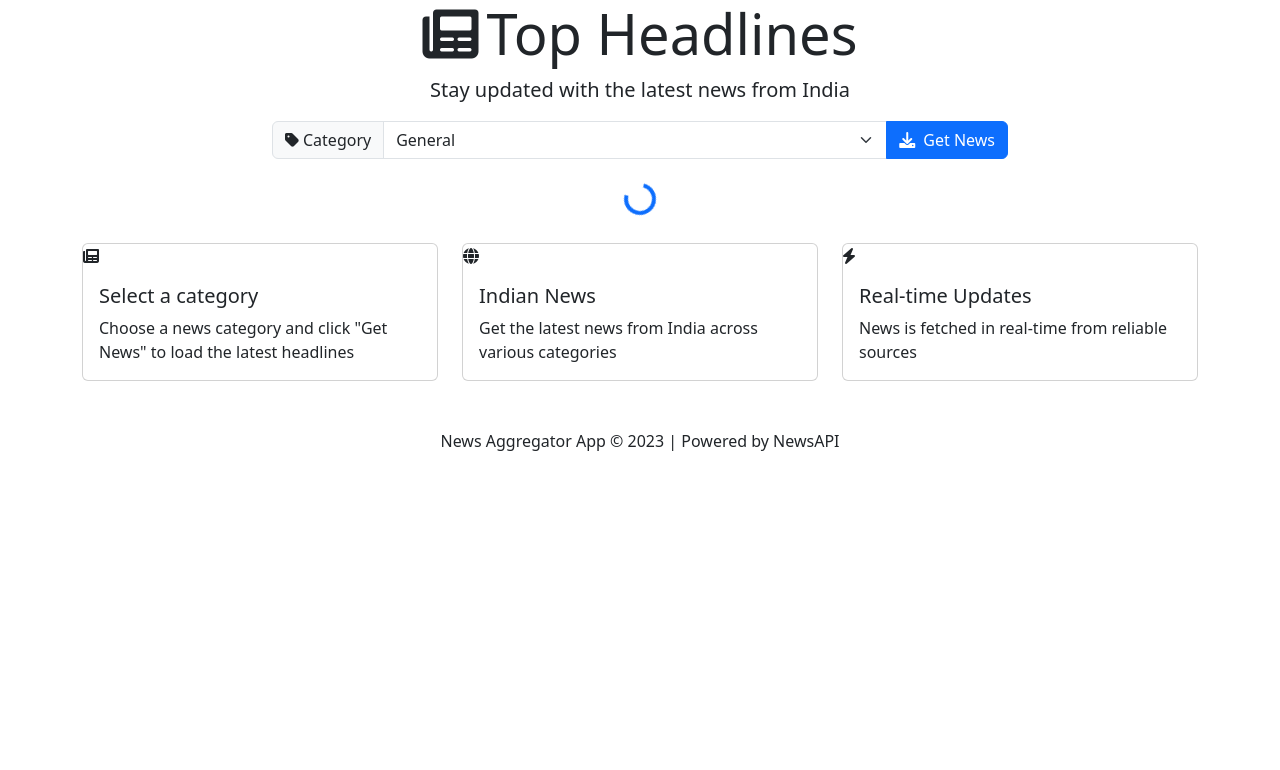
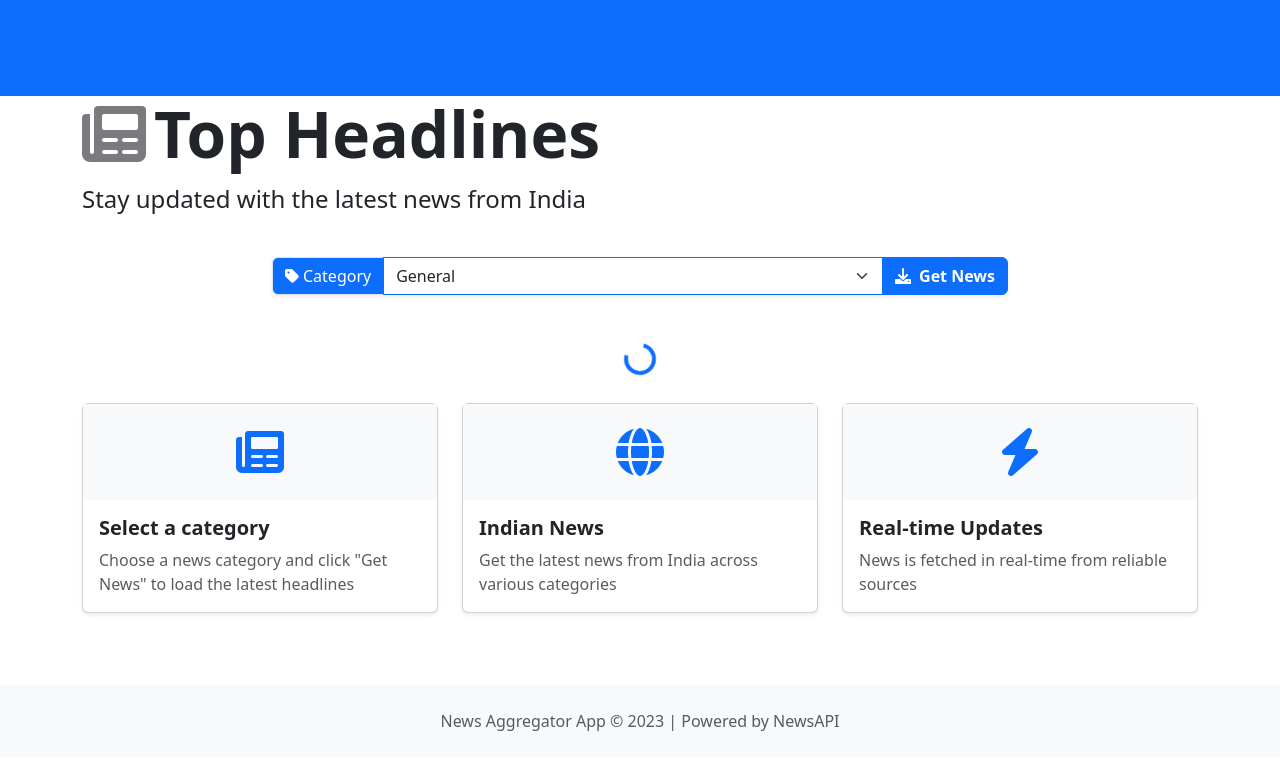
Before and after one commit to sanjaynakum90/JS-Practis, a plain HTML site: page Practic-8/index.html in a window 1280 px wide. Drawn offline with nearby package versions, Linux system fonts and the light colour scheme.

Commit message:
Add files via upload

```diff
--- a/Practic-8/index.html
+++ b/Practic-8/index.html
@@ -12,20 +12,21 @@
 
 <body>
 
-    <header class="news-header text-center">
+    <header class="news-header text-center py-5 bg-primary text-white"></header>
         <div class="container">
-            <h1 class="display-4"><i class="fas fa-newspaper me-2"></i>Top Headlines</h1>
-            <p class="lead">Stay updated with the latest news from India</p>
+            <h1 class="display-3 fw-bold"><i class="fas fa-newspaper me-2 animate-pulse"></i>Top Headlines</h1>
+            <p class="lead fs-4">Stay updated with the latest news from India</p>
         </div>
     </header>
 
-    <div class="container">
-        <div class="row justify-content-center mb-4">
+    <div class="container py-4">
+        <div class="row justify-content-center mb-5">
             <div class="col-md-8 text-center">
-                <div class="input-group">
-                    <label class="input-group-text" for="categorySelect"><i class="fas fa-tag me-1"></i>
-                        Category</label>
-                    <select class="form-select category-select" id="categorySelect">
+                <div class="input-group shadow-sm">
+                    <label class="input-group-text bg-primary text-white" for="categorySelect">
+                        <i class="fas fa-tag me-1"></i>Category
+                    </label>
+                    <select class="form-select border-primary category-select" id="categorySelect">
                         <option value="general">General</option>
                         <option value="technology">Technology</option>
                         <option value="sports">Sports</option>
@@ -34,13 +35,12 @@
                         <option value="science">Science</option>
                         <option value="entertainment">Entertainment</option>
                     </select>
-                    <button class="btn btn-primary" id="fetchBtn">
+                    <button class="btn btn-primary fw-bold" id="fetchBtn">
                         <i class="fas fa-download me-1"></i> Get News
                     </button>
                 </div>
             </div>
         </div>
-
 
         <div class="row mb-4">
             <div class="col text-center">
@@ -50,53 +50,63 @@
             </div>
         </div>
 
-
         <div id="newsContainer" class="row row-cols-1 row-cols-md-2 row-cols-lg-3 g-4 news-container">
-
             <div class="col">
-                <div class="card">
-                    <div class="placeholder-image">
-                        <i class="fas fa-newspaper"></i>
+                <div class="card h-100 shadow-sm hover-effect">
+                    <div class="placeholder-image bg-light p-4 text-center">
+                        <i class="fas fa-newspaper fa-3x text-primary"></i>
                     </div>
                     <div class="card-body">
-                        <h5 class="card-title">Select a category</h5>
-                        <p class="card-text">Choose a news category and click "Get News" to load the latest headlines
-                        </p>
+                        <h5 class="card-title fw-bold">Select a category</h5>
+                        <p class="card-text text-muted">Choose a news category and click "Get News" to load the latest headlines</p>
                     </div>
                 </div>
             </div>
             <div class="col">
-                <div class="card">
-                    <div class="placeholder-image">
-                        <i class="fas fa-globe"></i>
+                <div class="card h-100 shadow-sm hover-effect">
+                    <div class="placeholder-image bg-light p-4 text-center">
+                        <i class="fas fa-globe fa-3x text-primary"></i>
                     </div>
                     <div class="card-body">
-                        <h5 class="card-title">Indian News</h5>
-                        <p class="card-text">Get the latest news from India across various categories</p>
+                        <h5 class="card-title fw-bold">Indian News</h5>
+                        <p class="card-text text-muted">Get the latest news from India across various categories</p>
                     </div>
                 </div>
             </div>
             <div class="col">
-                <div class="card">
-                    <div class="placeholder-image">
-                        <i class="fas fa-bolt"></i>
+                <div class="card h-100 shadow-sm hover-effect">
+                    <div class="placeholder-image bg-light p-4 text-center">
+                        <i class="fas fa-bolt fa-3x text-primary"></i>
                     </div>
                     <div class="card-body">
-                        <h5 class="card-title">Real-time Updates</h5>
-                        <p class="card-text">News is fetched in real-time from reliable sources</p>
+                        <h5 class="card-title fw-bold">Real-time Updates</h5>
+                        <p class="card-text text-muted">News is fetched in real-time from reliable sources</p>
                     </div>
                 </div>
             </div>
         </div>
-
-
     </div>
 
-    <footer class="text-center mt-5">
+    <footer class="text-center mt-5 py-4 bg-light">
         <div class="container">
-            <p class="mb-0">News Aggregator App &copy; 2023 | Powered by NewsAPI</p>
+            <p class="mb-0 text-muted">News Aggregator App &copy; 2023 | Powered by NewsAPI</p>
         </div>
     </footer>
+
+<style>
+.hover-effect:hover {
+    transform: translateY(-5px);
+    transition: transform 0.3s ease;
+}
+.animate-pulse {
+    animation: pulse 2s infinite;
+}
+@keyframes pulse {
+    0% { opacity: 1; }
+    50% { opacity: 0.6; }
+    100% { opacity: 1; }
+}
+</style>
 
     <script src="https://cdn.jsdelivr.net/npm/@popperjs/core@2.11.6/dist/umd/popper.min.js"></script>
     <script src="https://cdn.jsdelivr.net/npm/bootstrap@5.3.0-alpha1/dist/js/bootstrap.min.js"></script>
```
